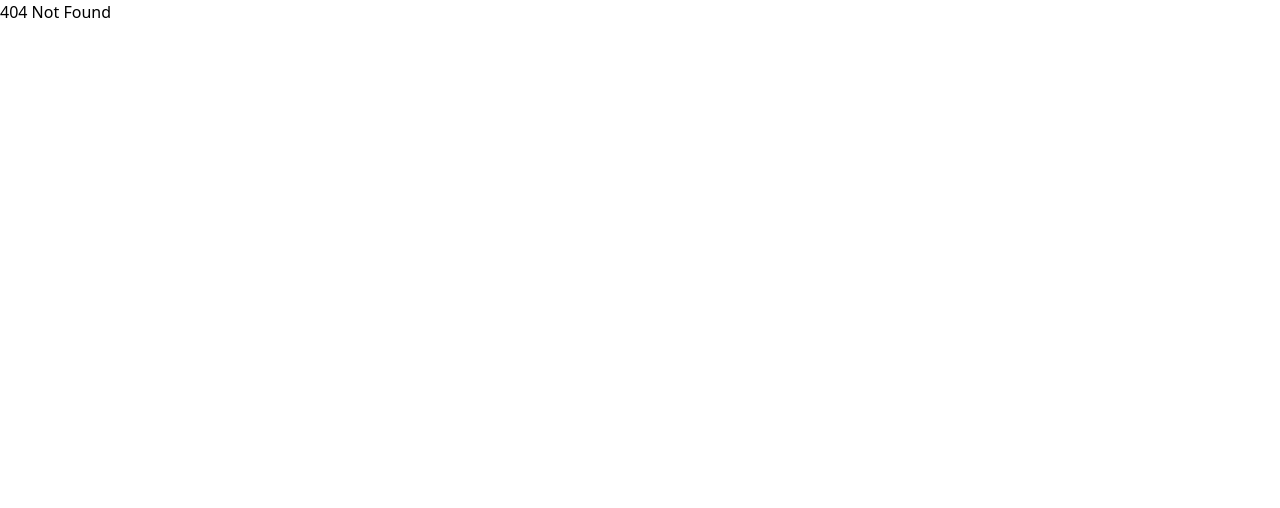
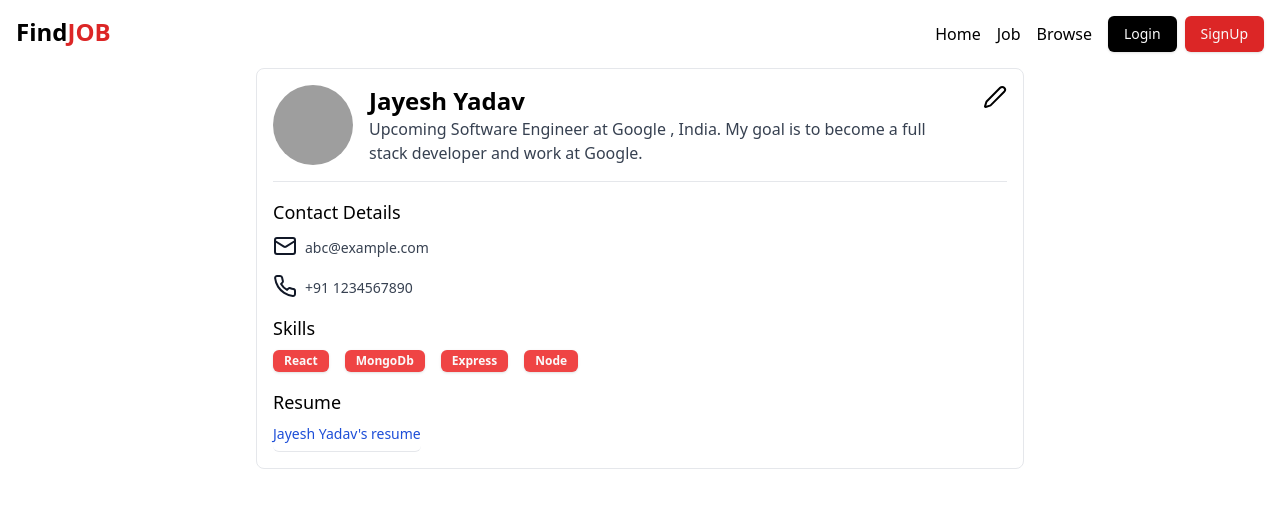
Before and after one commit to JayeshYadav07/Job-Portal, a React (Vite) app in the folder Frontend/: page /profile in a window 1280 px wide. Before the commit this address had no page. Shown: the top 508 px of the page. Built offline with nearby package versions, Linux system fonts and the light colour scheme; grey boxes are pictures that could not be loaded.

Commit message:
user profile page added

```diff
--- a/Frontend/src/App.tsx
+++ b/Frontend/src/App.tsx
@@ -5,6 +5,7 @@ import Login from "./pages/Login";
 import Signup from "./pages/Signup";
 import Job from "./pages/Job";
 import Browse from "./pages/Browse";
+import Profile from "./pages/Profile";
 export default function App() {
 	const router = createBrowserRouter([
 		{
@@ -28,6 +29,10 @@ export default function App() {
 			element: <Browse />,
 		},
 		{
+			path: "/profile",
+			element: <Profile />,
+		},
+		{
 			path: "*",
 			element: <h1>404 Not Found</h1>,
 		},
--- /dev/null
+++ b/Frontend/src/pages/Profile.tsx
@@ -0,0 +1,90 @@
+import { Mail, Pen, Phone } from "lucide-react";
+import Navbar from "../components/Navbar";
+import { Avatar, AvatarFallback, AvatarImage } from "../components/ui/avatar";
+import { Badge } from "../components/ui/badge";
+import { Button } from "../components/ui/button";
+
+function Profile() {
+	const isResume = true;
+	return (
+		<div>
+			<Navbar />
+			<div className="max-w-screen-md mx-auto p-4 border rounded-lg flex flex-col gap-4">
+				<div className="flex gap-4 justify-between border-b pb-4">
+					<div className="flex gap-4 items-center">
+						<div>
+							<Avatar className="h-20 w-20">
+								<AvatarImage
+									src="https://github.com/shad.png"
+									alt="@shadcn"
+								/>
+								<AvatarFallback>CN</AvatarFallback>
+							</Avatar>
+						</div>
+						<div>
+							<h1 className="text-2xl font-bold">Jayesh Yadav</h1>
+							<p className="text-gray-700">
+								Upcoming Software Engineer at Google , India. My
+								goal is to become a full stack developer and
+								work at Google.
+							</p>
+						</div>
+					</div>
+					<div>
+						<Pen className="cursor-pointer hover:text-red-600" />
+					</div>
+				</div>
+				<div>
+					<h1 className="text-lg font-medium mb-2">
+						Contact Details
+					</h1>
+					<div className="flex flex-col gap-4">
+						<div className="flex gap-2 items-end">
+							<Mail className="text-gray-900" />
+							<p className="text-gray-700 text-sm">
+								abc@example.com
+							</p>
+						</div>
+						<div className="flex gap-2 items-end">
+							<Phone className="text-gray-900" />
+							<p className="text-gray-700 text-sm">
+								+91 1234567890
+							</p>
+						</div>
+					</div>
+				</div>
+				<div>
+					<h1 className="text-lg font-medium mb-2">Skills</h1>
+					<div className="flex gap-4">
+						<Badge variant="destructive">React</Badge>
+						<Badge variant="destructive">MongoDb</Badge>
+						<Badge variant="destructive">Express</Badge>
+						<Badge variant="destructive">Node</Badge>
+					</div>
+				</div>
+				<div>
+					<h1 className="text-lg font-medium">Resume</h1>
+					<div>
+						{isResume ? (
+							<Button
+								variant="link"
+								className="p-0 text-blue-700 border-b"
+							>
+								<a
+									href="https://drive.google.com/drive/u/0/my-drive"
+									target="_blank"
+								>
+									Jayesh Yadav's resume
+								</a>
+							</Button>
+						) : (
+							<p className="text-gray-700 text-sm">NA</p>
+						)}
+					</div>
+				</div>
+			</div>
+		</div>
+	);
+}
+
+export default Profile;
```
